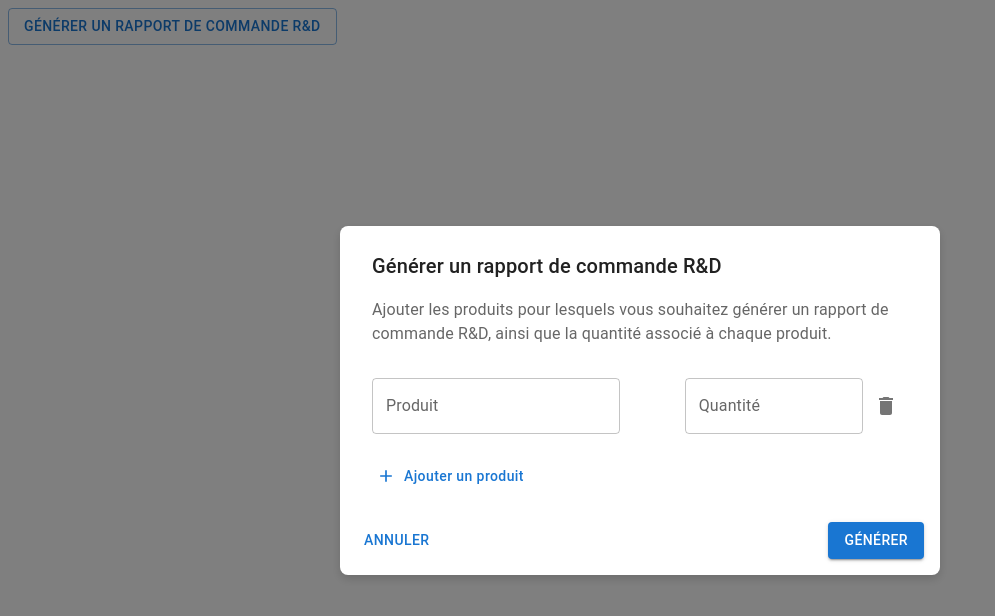
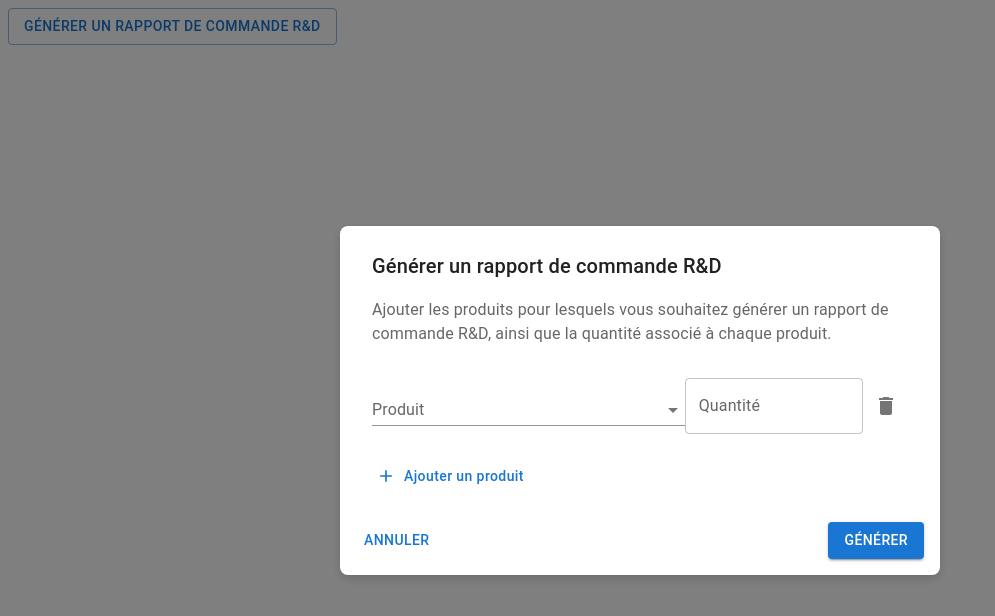
Before and after one commit to tiavina-mika/mui-formik-input-list, a React (Create React App) app in the folder src/: page / in a window 1280 px wide. Shown: the top 616 px of the page, without its empty margins (0-995 px from the left). Built offline with nearby package versions, Linux system fonts and the light colour scheme; the HTML template or start-up script is replaced by a standard one.

Commit message:
fix autocomplete styles

```diff
--- a/src/components/ReportOrderRDForm.tsx
+++ b/src/components/ReportOrderRDForm.tsx
@@ -11,6 +11,7 @@ import { Button, Grid, IconButton, Stack, TextField } from "@mui/material";
 import DeleteIcon from "@mui/icons-material/Delete";
 import AddIcon from "@mui/icons-material/Add";
 import { IProductFormValues } from "../types/product.type";
+import SupplierItemAutocompleteField from "./SupplierItemAutocompleteField";
 
 const FormikTextField = ({ field, ...props }) => (
   <TextField {...field} {...props} />
@@ -39,7 +40,7 @@ const ReportOrderRDForm = forwardRef<FormikProps<IProductFormValues>, Props>(
       //   alert(JSON.stringify(values, null, 2));
       // }}
     >
-      {({ values }) => (
+      {({ values, setFieldValue }) => (
         <Form>
           <FieldArray name="products">
             {({ insert, remove, push }) => (
@@ -48,11 +49,10 @@ const ReportOrderRDForm = forwardRef<FormikProps<IProductFormValues>, Props>(
                   values.products.map((_, index: number) => (
                     <Grid container key={index}>
                       <Grid item xs={7}>
-                        <Field
+                        <SupplierItemAutocompleteField
                           name={`products.${index}.product`}
-                          type="text"
                           label="Produit"
-                          component={FormikTextField}
+                          setFieldValue={setFieldValue}
                         />
                         <ErrorMessage
                           name={`products.${index}.product`}
@@ -63,12 +63,12 @@ const ReportOrderRDForm = forwardRef<FormikProps<IProductFormValues>, Props>(
                       <Grid item xs={4}>
                         <Field
                           name={`products.${index}.quantity`}
-                          type="quantity"
                           component={FormikTextField}
                           label="Quantité"
+                          type="number"
                         />
                         <ErrorMessage
-                          name={`products.${index}.name`}
+                          name={`products.${index}.quantity`}
                           component="div"
                           className="field-error"
                         />
--- a/src/components/SupplierItemAutocompleteField.tsx
+++ b/src/components/SupplierItemAutocompleteField.tsx
@@ -1,14 +1,9 @@
-import React, { useState useRef } from "react";
+import React, { useState, useRef } from "react";
 
 import { Field } from "formik";
-import {
-  Autocomplete,
-  CircularProgress,
-  TextField
-} from "@mui/material";
+import { Autocomplete, CircularProgress, TextField } from "@mui/material";
 import { debounce } from "lodash";
 import { searchSupplierItemsAutocomplete } from "../utils/utils";
-
 
 const autocompleteSx = {
   textField: {
@@ -67,19 +62,17 @@ type Props = {
   setFieldValue: any;
 };
 
-const EditableStepComponent = ({
+const SupplierItemAutocompleteField = ({
   setFieldValue,
   name,
-  label,
+  label
 }: Props) => {
   const [supplierItemsOptions, setSupplierItemsOptions] = useState([]);
   const [loading, setLoading] = useState(false);
 
-  const onChangeAutocomplete = useRef((newValue) => {
+  const onChangeAutocomplete = useRef((newValue) => {}).current;
 
-  }).current;
-
-  const searchingSupplier =  debounce(async (event) => {
+  const searchingSupplier = debounce(async (event) => {
     if (event && event.type === "change") {
       setLoading(true);
       const supplierItems = await searchSupplierItemsAutocomplete(
@@ -88,12 +81,12 @@ const EditableStepComponent = ({
       const result = supplierItems.map((supplierItem) => ({
         name: supplierItem.name.toLowerCase(),
         value: supplierItem.objectId,
-            data: supplierItem,
-          }))
+        data: supplierItem
+      }));
       setSupplierItemsOptions(result);
       setLoading(false);
     }
-    }, 700)
+  }, 700);
 
   return (
     <Field
@@ -108,17 +101,10 @@ const EditableStepComponent = ({
       getOptionLabel={(option) => option.name}
       onChange={(_, newValue) => onChangeAutocomplete(newValue)}
       onInputChange={searchingSupplier}
-
-    renderOption={(props, option) => (
-      <li
-          {...props}
-        >
-          {option.name}
-        </li>
-      )}
+      renderOption={(props, option) => <li {...props}>{option.name}</li>}
       disableClearable
     />
   );
 };
 
-export default EditableStepComponent;
+export default SupplierItemAutocompleteField;
```
Lines whose indentation alone changed are shown as unchanged.
